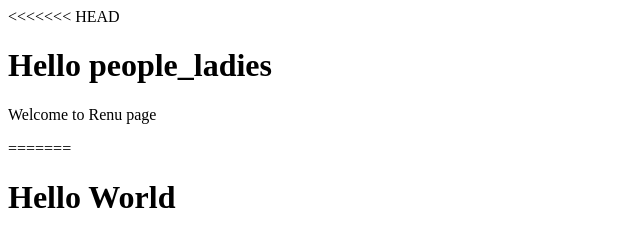
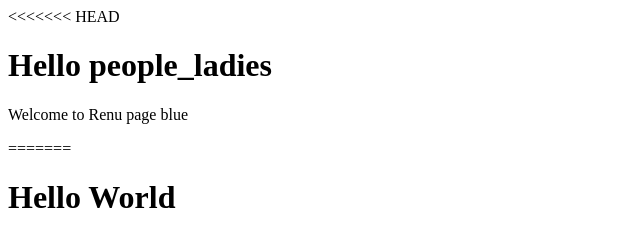
Before and after one commit to renujs/class-project, a plain HTML site: page index.html in a window 1280 px wide. Shown: the top 235 px of the page, 0-640 px from the left. Drawn offline with Linux system fonts and the light colour scheme.

Commit message:
Update index.html

```diff
--- a/index.html
+++ b/index.html
@@ -6,7 +6,7 @@
         <body>
 <<<<<<< HEAD
                 <h1> Hello people_ladies </h1>
-                <p> Welcome to Renu page </p>
+                <p> Welcome to Renu page blue </p>
 =======
                 <h1> Hello World </h1>
                 <p> Welcome to Renu page1 </p>
```
